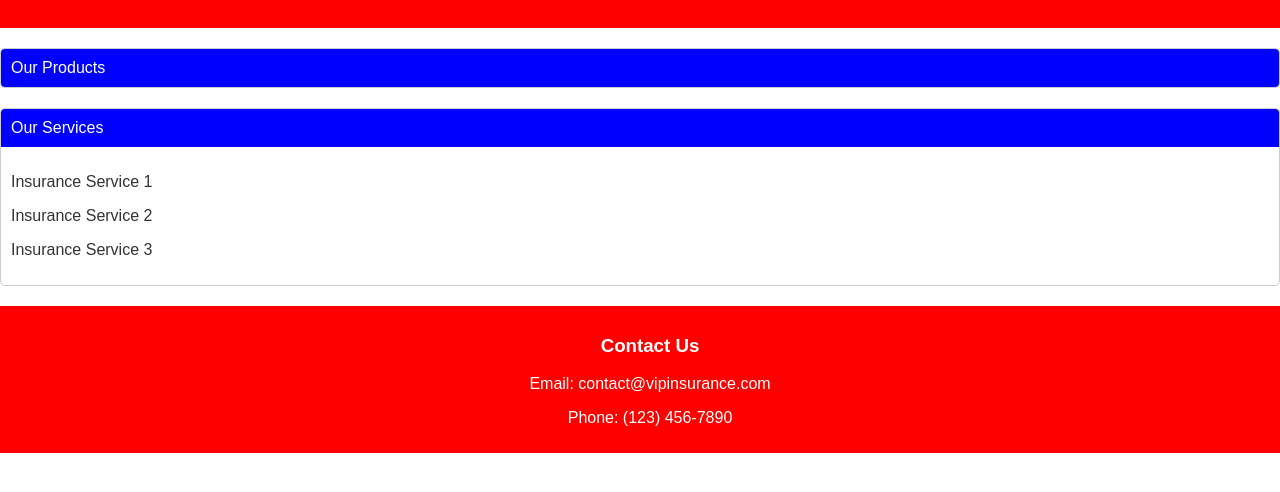
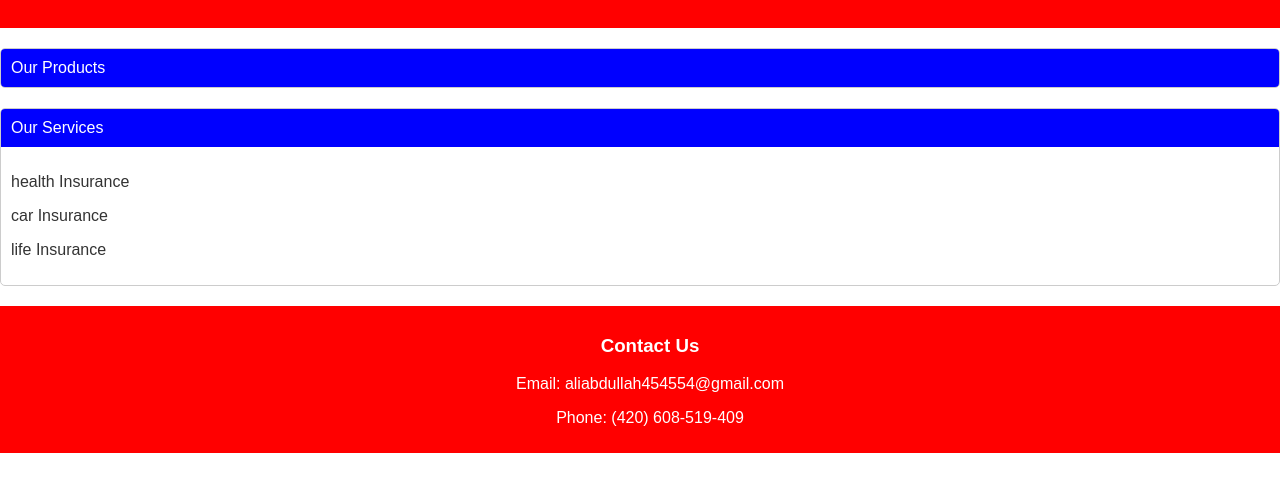
Before and after one commit to abu757/Ahmmed-Ali-vip-insurance-website, a plain HTML site: page index.html in a window 1280 px wide. Both pictures are taken after a click on the button "Our Services". Shown: the part 120-612 px from the top of the page. Drawn offline with Linux system fonts and the light colour scheme.

Commit message:
Update insurance services and contact information

```diff
--- a/index.html
+++ b/index.html
@@ -85,16 +85,16 @@
     <div class="expandable">
         <button class="expand-button" onclick="toggleContent('serviceContent')">Our Services</button>
         <div id="serviceContent" class="content">
-            <p>Insurance Service 1</p>
-            <p>Insurance Service 2</p>
-            <p>Insurance Service 3</p>
+            <p>health Insurance</p>
+            <p>car Insurance</p>
+            <p>life Insurance</p>
         </div>
     </div>
 
     <footer>
         <h3>Contact Us</h3>
-        <p>Email: contact@vipinsurance.com</p>
-        <p>Phone: (123) 456-7890</p>
+        <p>Email: aliabdullah454554@gmail.com</p>
+        <p>Phone: (420) 608-519-409</p>
     </footer>
 </body>
 </html>
```
